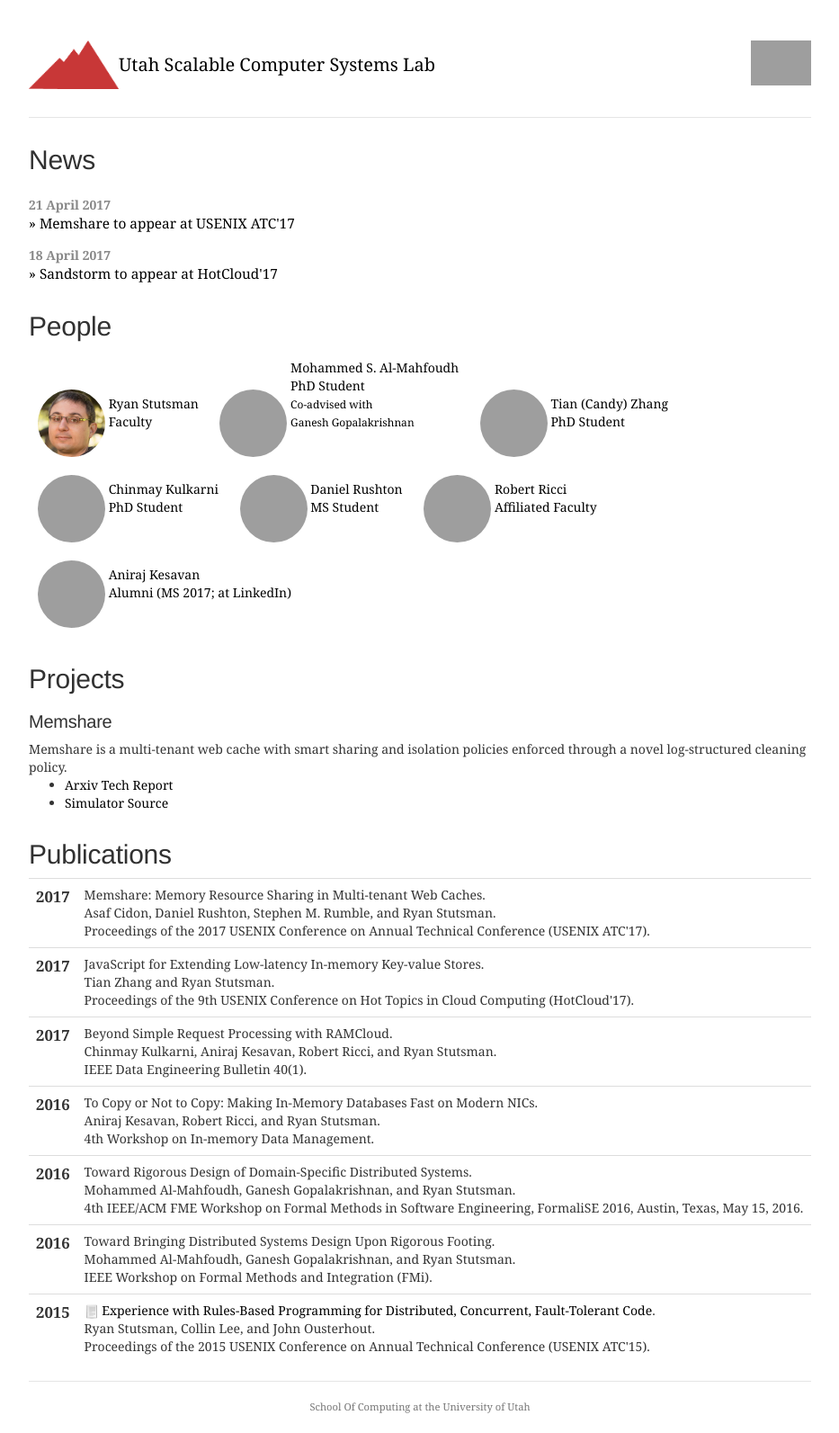
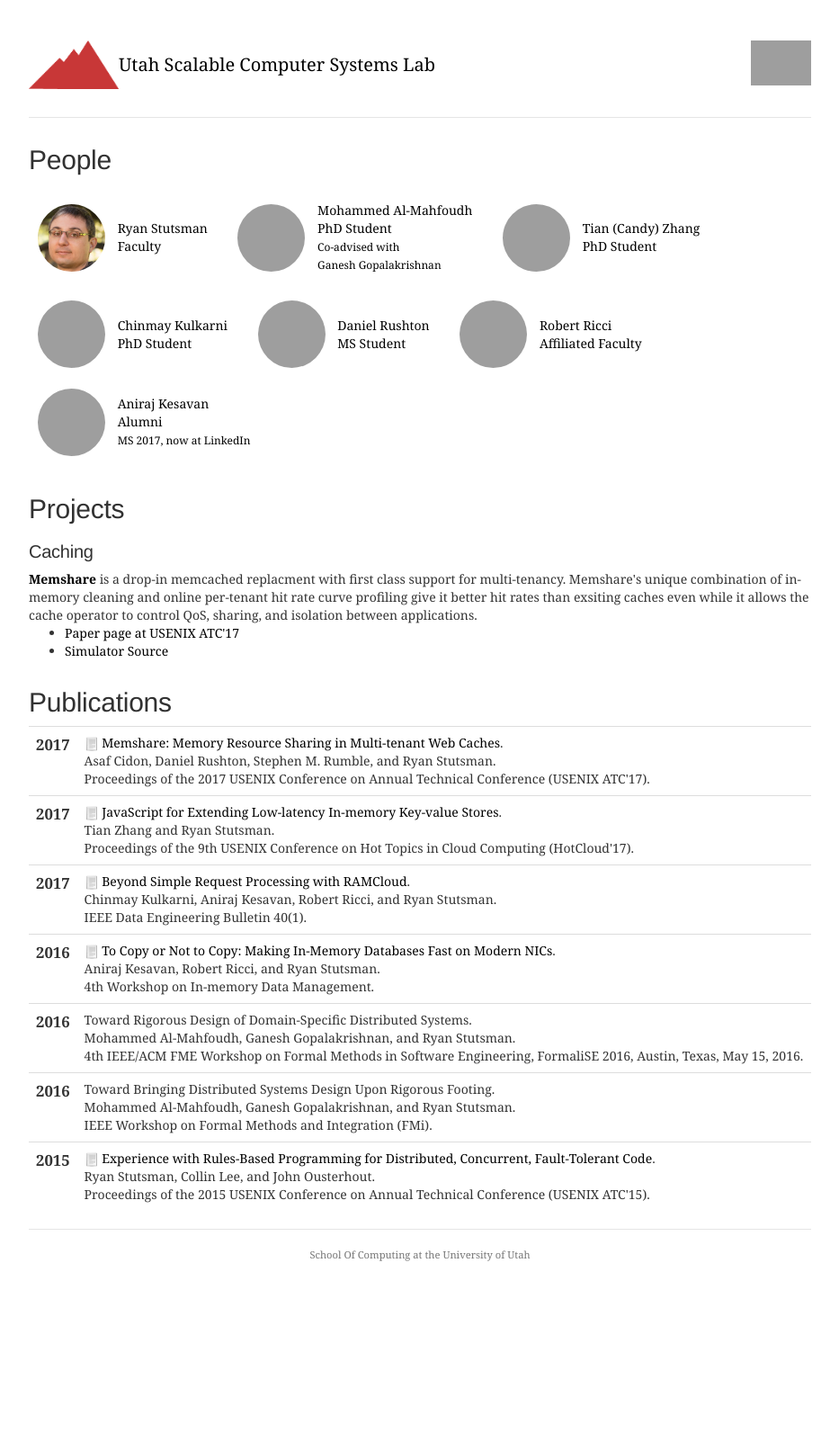
Before and after one commit to utah-scs/utah-scs.github.io, a Jekyll site: the page built from index.html, in a window 1280 px wide, cut to the strip 0-1593 px from the top of the page. Shown: the whole strip at 90% size, without its empty margins (173-1106 px from the left). Built offline with Jekyll 4.4.1, drawn with Linux system fonts in a browser that asks for light colours; after the commit the page ends 1424 px from its top, so only the background shows below that; grey boxes are pictures that could not be loaded.

Commit message:
Update bib and projects list.

```diff
--- a/_includes/pubs.html
+++ b/_includes/pubs.html
@@ -11,7 +11,9 @@
 		</td>
 		<td class="publication">
 			<span class="pubtitle">
-				Memshare: Memory Resource Sharing in Multi-tenant Web Caches.
+				<img src="img/pdficon_small.png" width="16"
+					height="16" alt="PDF" />
+				<a href="http://www.usenix.org/conference/atc17/program/presentation/cidon">Memshare: Memory Resource Sharing in Multi-tenant Web Caches</a>.
 			</span><br />
 			<span class="authors">
 				Asaf Cidon, Daniel Rushton, Stephen M. Rumble, and Ryan Stutsman.
@@ -33,7 +35,9 @@
 		</td>
 		<td class="publication">
 			<span class="pubtitle">
-				JavaScript for Extending Low-latency In-memory Key-value Stores.
+				<img src="img/pdficon_small.png" width="16"
+					height="16" alt="PDF" />
+				<a href="http://www.usenix.org/conference/hotcloud17/program/presentation/zhang">JavaScript for Extending Low-latency In-memory Key-value Stores</a>.
 			</span><br />
 			<span class="authors">
 				Tian Zhang and Ryan Stutsman.
@@ -55,7 +59,9 @@
 		</td>
 		<td class="publication">
 			<span class="pubtitle">
-				Beyond Simple Request Processing with RAMCloud.
+				<img src="img/pdficon_small.png" width="16"
+					height="16" alt="PDF" />
+				<a href="http://sites.computer.org/debull/A17mar/p62.pdf">Beyond Simple Request Processing with RAMCloud</a>.
 			</span><br />
 			<span class="authors">
 				Chinmay Kulkarni, Aniraj Kesavan, Robert Ricci, and Ryan Stutsman.
@@ -77,7 +83,9 @@
 		</td>
 		<td class="publication">
 			<span class="pubtitle">
-				To Copy or Not to Copy: Making In-Memory Databases Fast on Modern NICs.
+				<img src="img/pdficon_small.png" width="16"
+					height="16" alt="PDF" />
+				<a href="http://www.flux.utah.edu/download?uid=238">To Copy or Not to Copy: Making In-Memory Databases Fast on Modern NICs</a>.
 			</span><br />
 			<span class="authors">
 				Aniraj Kesavan, Robert Ricci, and Ryan Stutsman.
@@ -145,7 +153,7 @@
 			<span class="pubtitle">
 				<img src="img/pdficon_small.png" width="16"
 					height="16" alt="PDF" />
-				<a href="https://www.usenix.org/conference/atc15/technical-session/presentation/stutsman">Experience with Rules-Based Programming for Distributed, Concurrent, Fault-Tolerant Code</a>.
+				<a href="http://www.usenix.org/conference/atc15/technical-session/presentation/stutsman">Experience with Rules-Based Programming for Distributed, Concurrent, Fault-Tolerant Code</a>.
 			</span><br />
 			<span class="authors">
 				Ryan Stutsman, Collin Lee, and John Ousterhout.
--- a/css/utah-scs.css
+++ b/css/utah-scs.css
@@ -85,6 +85,16 @@ a {
 .card img.icon {
   max-height: 2em;
   margin: 0em 0.5rem; }
+
+div.person {
+  vertical-align: middle;
+  margin: 10px;
+  display: inline-block;
+}
+
+div.people {
+  vertical-align: middle;
+}
 
 ul.people {
   list-style-type: none;
--- a/index.html
+++ b/index.html
@@ -12,6 +12,7 @@ notitle: true
 </div>
 -->
 
+<!--
 <h2>News</h2>
 <ul class="news list-unstyled">
 {% for post in site.posts limit: site.front_page_news %}
@@ -27,19 +28,21 @@ notitle: true
         </li>
     {% endif %}
 {% endfor %}
+-->
 
 <h2>People</h2>
 
   <div class="people">
   {% for item in site.data.people %}
     {% assign person = item[1] %}
-      <div class="person" style="margin: 10px; display: inline-block;">
+    <div class="person">
         {% if person.webpage %}
         <a href="{{ person.webpage |escape }}">
            <img class="img-circle" src="{{person.headshot}}" alt="{{person.display_name}}" width="75" height="75" style="display: inline-block"/>
-           <div style="display: inline-block;">
+           <div class="person">
           {{ person.display_name }}<br>
-          {{ person.role }}
+          {{ person.role }}<br>
+          <span style="font-size: 9pt;">{{ person.note }}</span>
            </div>
         </a>
       </div>
@@ -55,15 +58,51 @@ notitle: true
 
 <h2>Projects</h2>
 
-<h3>Memshare</h3>
+<!--
+<h3>Extending Low-latency Storage</h3>
 
-Memshare is a multi-tenant web cache with smart sharing and isolation policies
-enforced through a novel log-structured cleaning policy.
+<span style='font-weight: bold;'><a href="https://www.usenix.org/conference/hotcloud17/program/presentation/zhang">Sandstorm</a></span>
+proposes using JIT-based runtimes for low-overhead fine-grained isolation and
+pushing compute into low-latency, high-throughput databases.
+
+<h3>Low-latency Live Migration</h3>
+
+<span style='font-weight: bold;'>Rocksteady</span>
+is a database live migration system for low-latency in-memory storage that
+moves data an order of magnitude faster than existing systems while maintaining
+tail latency bounds more than two orders of magnitude lower.
 
 <ul>
-  <li><a href="https://arxiv.org/abs/1610.08129">Arxiv Tech Report</a>
+  <li><a href="http://sites.computer.org/debull/A17mar/p62.pdf">Data Engineering Bulletin Article</a>
+  <li><a href="https://github.com/utah-scs/RAMCloud/">Source</a>
+</ul>
+-->
+
+<h3>Caching</h3>
+
+<span style='font-weight: bold;'><a href="https://www.usenix.org/conference/atc17/program/presentation/cidon">Memshare</a></span>
+is a drop-in memcached replacment with first class support for multi-tenancy.
+Memshare's unique combination of in-memory cleaning and online per-tenant hit
+rate curve profiling give it better hit rates than exsiting caches even while
+it allows the cache operator to control QoS, sharing, and isolation between
+applications.
+
+<ul>
+  <li><a href="https://www.usenix.org/conference/atc17/program/presentation/cidon">Paper page at USENIX ATC'17</a>
   <li><a href="https://github.com/utah-scs/lsm-sim/">Simulator Source</a>
 </ul>
+
+<!--
+<span style='font-weight: bold;'><a href="https://arxiv.org/abs/1702.02588">Flashield</a></span>
+is a drop-in memcached replacement that incorporates flash as a second-tier for
+superior hit rates and DRAM plus simple ML to extend SSD device life by more
+than 40x compared to a naive victim cache approach.
+
+<ul>
+  <li><a href="https://arxiv.org/abs/1702.02588">Tech Report on Arxiv</a>
+  <li><a href="https://github.com/utah-scs/lsm-sim/">Simulator Source</a>
+</ul>
+-->
 
 <h2>Publications</h2>
 
```
Also changed, not shown: _data/people.yml (+10 -8 lines), bib/pubs.bib (+6 -3 lines).
